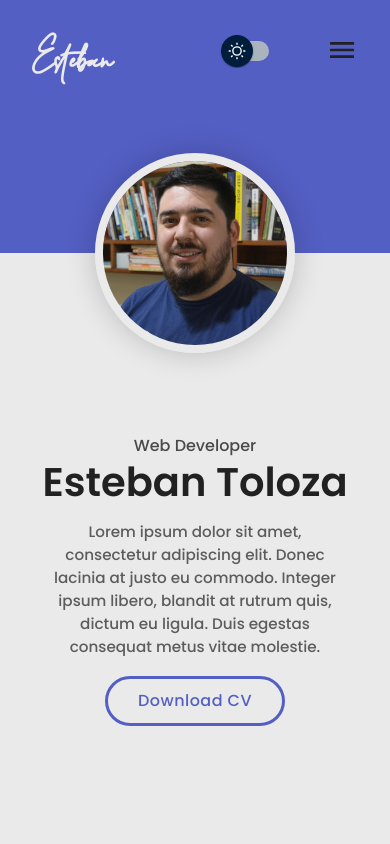
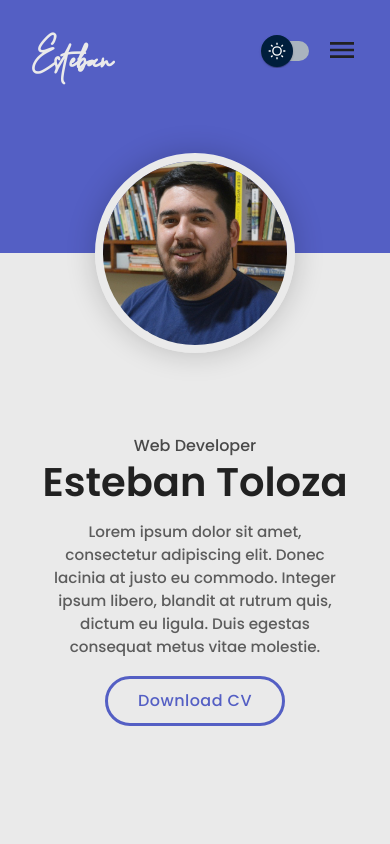
Before and after one commit to EstebanToloza/personal-portfolio, a React (Create React App) app: page / in a window 390 px wide. Shown: the top 844 px of the page. Built offline with nearby package versions, Linux system fonts and the light colour scheme; a web font is replaced by a local one.

Commit message:
switch in mobile view, visual fix

```diff
--- a/package.json
+++ b/package.json
@@ -55,5 +55,5 @@
   "devDependencies": {
     "gh-pages": "^3.2.3"
   },
-  "homepage":"https://EstebanToloza.github.io/developer-portfolio"
+  "homepage":"https://EstebanToloza.github.io/personal-portfolio"
 }
--- a/src/components/Navbar/Navbar.css
+++ b/src/components/Navbar/Navbar.css
@@ -74,6 +74,9 @@
     .MuiDrawer-paper{
       border-radius: 0 !important;
     }
+    .switch-container {
+        right: 50px;
+    }
 }
 
 
```
